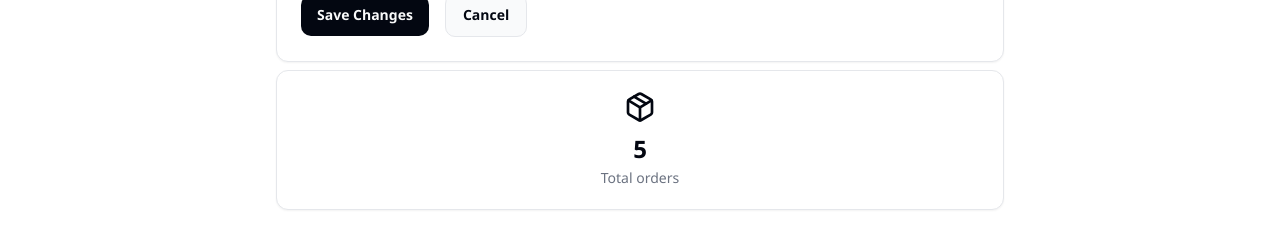
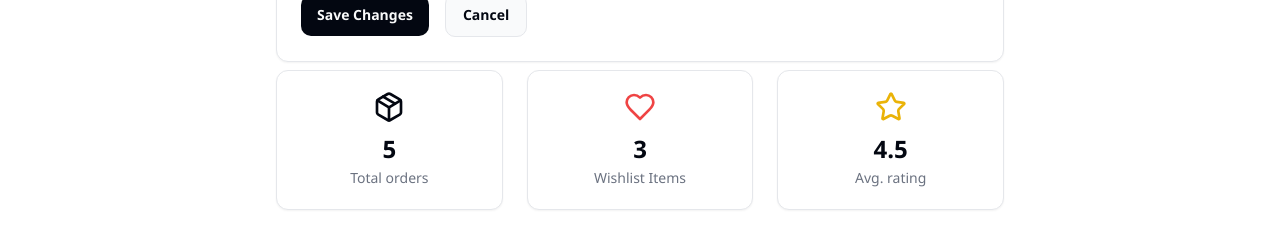
Before and after one commit to Taylor-hdv/Style-Marketplace-SQUAD-3, a React (Vite) app in the folder front/: page /profile in a window 1280 px wide. Shown: the part 705-939 px from the top of the page. Built offline with nearby package versions, Linux system fonts and the light colour scheme.

Commit message:
fix: cards wishlist, orders e rating em desktop e tablet

```diff
--- a/front/src/pages/Profile.tsx
+++ b/front/src/pages/Profile.tsx
@@ -142,7 +142,7 @@
                         </div>
                     </form>
                 </section>
-                <div className="flex flex-col items-center justify-start w-full gap-6">
+                <div className="flex flex-col items-center justify-start w-full md:flex-row gap-6">
                     <div className="flex flex-col items-center justify-center w-full  w-max-89 h-35 py-6 bg-white rounded-xl border border-grayCustom shadow-[0_1px_2px_0_rgba(0,0,0,0.05)]">
                         <img src={ordersIcon2} alt="Orders Icon" className="w-8 h-8 mb-2" />
                         <p className="text-blackCustom font-segoe text-[1.5rem] font-bold text-center">{orders}</p>
```
